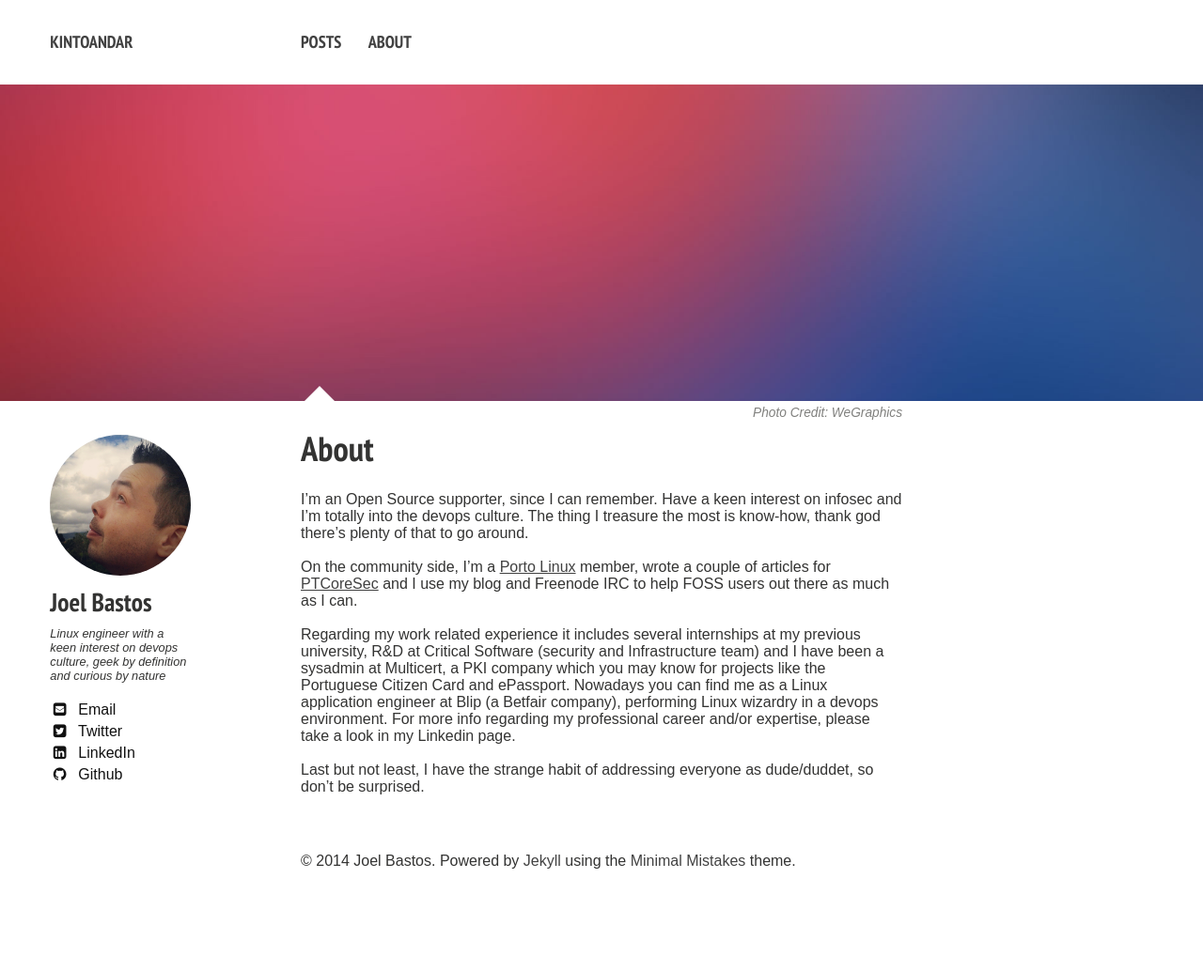
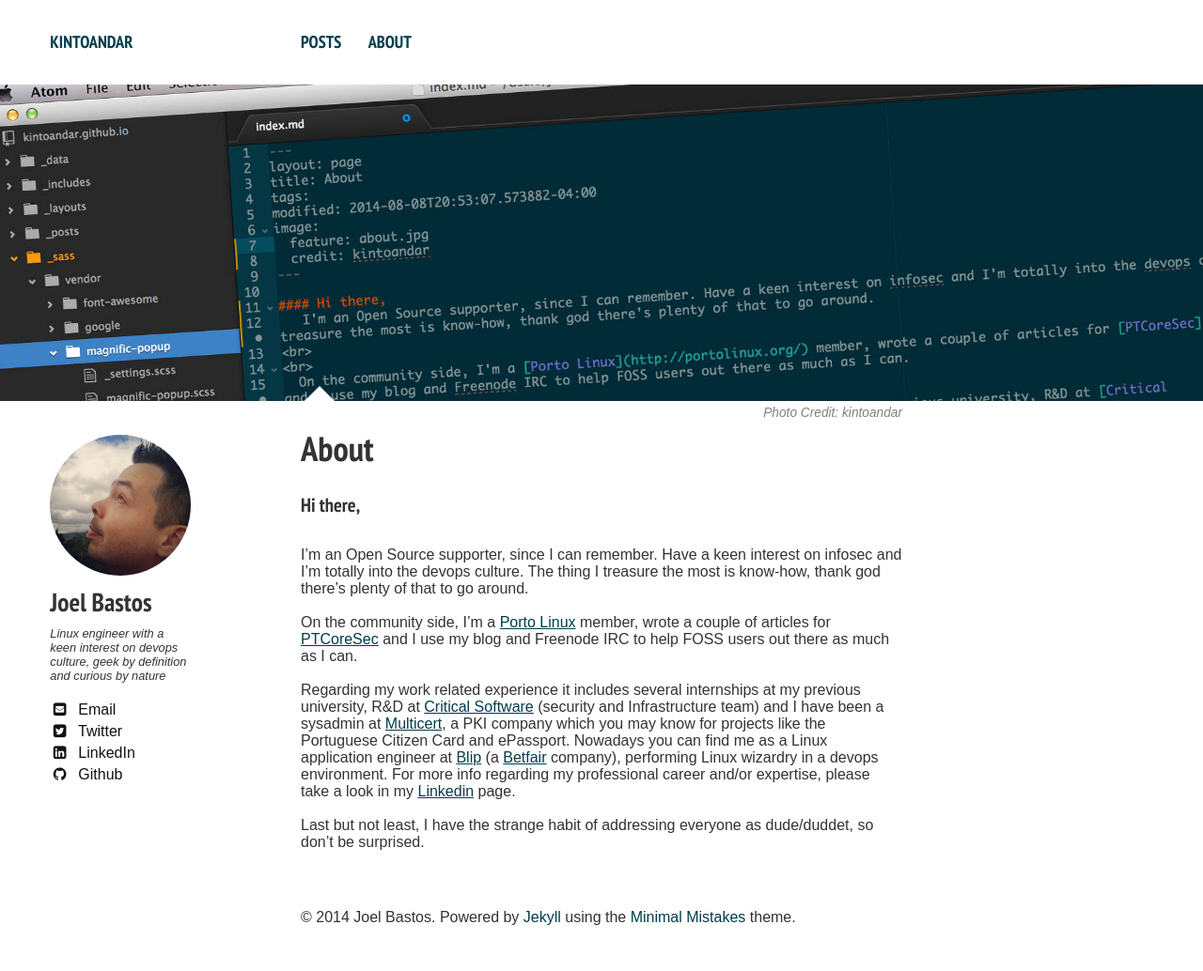
Before and after one commit to kintoandar/kintoandar.github.io, a Jekyll site: the page built from about/index.md, in a window 1280 px wide. Shown: the whole page at 94% size. Built offline with Jekyll 4.4.1, drawn with Linux system fonts in a browser that asks for light colours; nearby versions of some CDN libraries; before the commit the page ends 974 px from its top, so only the background shows below that.

Commit message:
change template color and images

```diff
--- a/_sass/variables.scss
+++ b/_sass/variables.scss
@@ -30,7 +30,7 @@
 
 // Links
 //$linkcolor 		    : #343434;
-$linkcolor 		    : #414141;
+$linkcolor 		    : #003D4C;
 $link-color       : $linkcolor;
 $linkcolorhover 	: darken($linkcolor, 10);
 $linkcolorvisited : lighten($linkcolorhover, 20);
--- a/about/index.md
+++ b/about/index.md
@@ -4,18 +4,18 @@
 tags:
 modified: 2014-08-08T20:53:07.573882-04:00
 image:
-  feature: sample-image-2.jpg
-  credit: WeGraphics
-  creditlink: http://wegraphics.net/downloads/free-ultimate-blurred-background-pack/
+  feature: about.jpg
+  credit: kintoandar
 ---
 
-  I'm an Open Source supporter, since I can remember. Have a keen interest on infosec and I'm totally into the devops culture. The thing I treasure the most is know-how, thank god there's plenty of that to go around.
+#### Hi there,
+   I'm an Open Source supporter, since I can remember. Have a keen interest on infosec and I'm totally into the devops culture. The thing I treasure the most is know-how, thank god there's plenty of that to go around.
 <br>
 <br>
   On the community side, I'm a [Porto Linux](http://portolinux.org/) member, wrote a couple of articles for [PTCoreSec](http://ptcoresec.eu/) and I use my blog and Freenode IRC to help FOSS users out there as much as I can.
 <br>
 <br>
-  Regarding my work related experience it includes several internships at my previous university, R&D at Critical Software (security and Infrastructure team) and I have been a sysadmin at Multicert, a PKI company which you may know for projects like the Portuguese Citizen Card and ePassport. Nowadays you can find me as a Linux application engineer at Blip (a Betfair company), performing Linux wizardry in a devops environment. For more info regarding my professional career and/or expertise, please take a look in my Linkedin page.
+  Regarding my work related experience it includes several internships at my previous university, R&D at [Critical Software](http://www.criticalsoftware.com/) (security and Infrastructure team) and I have been a sysadmin at [Multicert](https://www.multicert.com), a PKI company which you may know for projects like the Portuguese Citizen Card and ePassport. Nowadays you can find me as a Linux application engineer at [Blip](http://www.blip.pt/) (a [Betfair](http://www.betfair.com/) company), performing Linux wizardry in a devops environment. For more info regarding my professional career and/or expertise, please take a look in my [Linkedin](https://www.linkedin.com/in/joelbastos) page.
 <br>
 <br>
   Last but not least, I have the strange habit of addressing everyone as dude/duddet, so don't be surprised.
```
Also changed, not shown: 404.md (+2 -3 lines), index.md (+2 -3 lines), images/404.jpg (added), images/about.jpg (added), images/home.jpg (added), images/sample-image-1.jpg (deleted), images/sample-image-2.jpg (deleted), images/sample-image-3.jpg (deleted), images/sample-image-4.jpg (deleted), images/sample-image-5.jpg (deleted), images/sample-image-6.jpg (deleted), images/sample-image-7.jpg (deleted).
